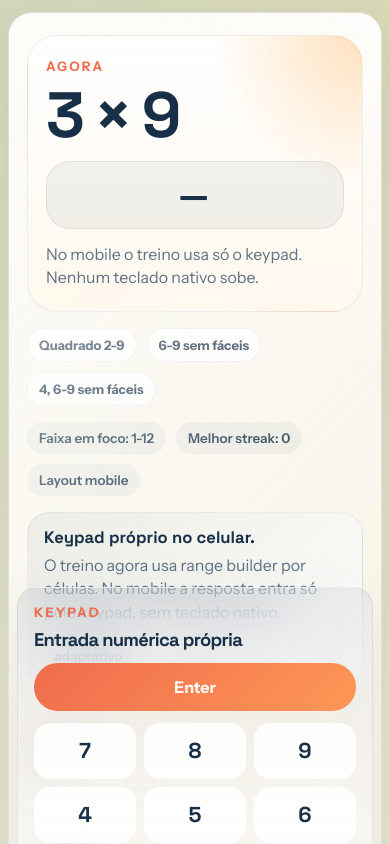
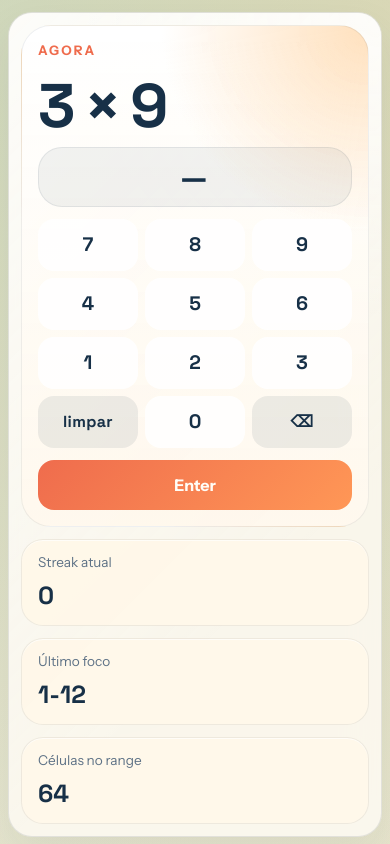
Before and after one commit to osdeving/tomartabuada-js, a React (Vite) app: page / in a window 390 px wide. Shown: the top 844 px of the page. Built offline with nearby package versions, Linux system fonts and the light colour scheme.

Commit message:
Refine mobile calculator flow

```diff
--- a/src/App.jsx
+++ b/src/App.jsx
@@ -18,8 +18,7 @@ import {
   pickNextQuestion,
 } from "./lib/training";
 
-const MOBILE_LAYOUT_QUERY = "(max-width: 920px), (pointer: coarse)";
-const APP_STATE_VERSION = 1;
+const APP_STATE_VERSION = 2;
 const KEYPAD_ROWS = [
   ["7", "8", "9"],
   ["4", "5", "6"],
@@ -28,12 +27,6 @@ const KEYPAD_ROWS = [
 ];
 const ALL_FACT_IDS = FACTS.map((fact) => fact.id);
 const ALL_FACT_ID_SET = new Set(ALL_FACT_IDS);
-const DEFAULT_FEEDBACK = {
-  tone: "neutral",
-  title: "Keypad próprio no celular.",
-  detail:
-    "O treino agora usa range builder por células. No mobile a resposta entra só pelo keypad, sem teclado nativo.",
-};
 const RANGE_PRESETS = [
   {
     id: "core-2-9",
@@ -141,7 +134,7 @@ function loadAppState() {
       progress: createDefaultProgress(),
       question: null,
       answerBuffer: "",
-      feedback: DEFAULT_FEEDBACK,
+      feedback: null,
       lastQuestionId: "",
     };
   }
@@ -154,7 +147,7 @@ function loadAppState() {
         progress: createDefaultProgress(),
         question: null,
         answerBuffer: "",
-        feedback: DEFAULT_FEEDBACK,
+        feedback: null,
         lastQuestionId: "",
       };
     }
@@ -165,8 +158,12 @@ function loadAppState() {
         ? parsed.progress
         : parsed;
     const progress = normalizeProgress(rawProgress);
+    const isCurrentSessionVersion =
+      parsed &&
+      typeof parsed === "object" &&
+      parsed.version === APP_STATE_VERSION;
     const session =
-      parsed && typeof parsed === "object" && "session" in parsed
+      isCurrentSessionVersion && "session" in parsed
         ? parsed.session
         : null;
 
@@ -192,7 +189,7 @@ function loadAppState() {
                   ? session.feedback.meta
                   : undefined,
             }
-          : DEFAULT_FEEDBACK,
+          : null,
       lastQuestionId:
         typeof session?.lastQuestionId === "string" ? session.lastQuestionId : "",
     };
@@ -201,7 +198,7 @@ function loadAppState() {
       progress: createDefaultProgress(),
       question: null,
       answerBuffer: "",
-      feedback: DEFAULT_FEEDBACK,
+      feedback: null,
       lastQuestionId: "",
     };
   }
@@ -289,13 +286,6 @@ function App() {
   const [answerBuffer, setAnswerBuffer] = useState(initialState.answerBuffer);
   const [feedback, setFeedback] = useState(initialState.feedback);
   const [dragSelection, setDragSelection] = useState(null);
-  const [isCompactLayout, setIsCompactLayout] = useState(() => {
-    if (typeof window === "undefined") {
-      return false;
-    }
-
-    return window.matchMedia(MOBILE_LAYOUT_QUERY).matches;
-  });
 
   const questionStartRef = useRef(0);
   const lastQuestionIdRef = useRef(initialState.lastQuestionId);
@@ -627,24 +617,6 @@ function App() {
   }, [answerBuffer, feedback, progress, question]);
 
   useEffect(() => {
-    if (typeof window === "undefined") {
-      return undefined;
-    }
-
-    const media = window.matchMedia(MOBILE_LAYOUT_QUERY);
-    const sync = () => setIsCompactLayout(media.matches);
-
-    sync();
-    media.addEventListener("change", sync);
-    window.addEventListener("resize", sync);
-
-    return () => {
-      media.removeEventListener("change", sync);
-      window.removeEventListener("resize", sync);
-    };
-  }, []);
-
-  useEffect(() => {
     if (question || !progress.selectedFactIds.length) {
       return;
     }
@@ -735,7 +707,6 @@ function App() {
     .slice(0, 6);
   const smartSelection = getSmartFactorSelection(progress);
   const smartSelectionFactIds = getFactIdsForFactors(smartSelection);
-  const mobilePresetRows = RANGE_PRESETS.slice(0, 3);
   const recentHistory = progress.history.slice(0, 16);
   const rangePreviewFactIds = dragSelection
     ? buildFactIdsForRectangle(dragSelection.anchor, dragSelection.current)
@@ -743,10 +714,11 @@ function App() {
   const rangePreviewFactIdSet = new Set(rangePreviewFactIds);
   const allSelected = progress.selectedFactIds.length === ALL_FACT_IDS.length;
   const selectionMessage = dragSelection
-      ? dragSelection.mode === "paint"
+    ? dragSelection.mode === "paint"
       ? `Pintando ${rangePreviewFactIds.length} células`
       : `Apagando ${rangePreviewFactIds.length} células`
     : "Arraste para pintar bloco. Comece em célula ativa para apagar um bloco.";
+  const hasFeedback = Boolean(feedback?.title && feedback?.detail);
 
   function getLineState(factIds) {
     const activeCount = factIds.filter((factId) => selectedFactIdSet.has(factId)).length;
@@ -767,11 +739,10 @@ function App() {
       <header className="panel hero-panel">
         <div className="hero-copy">
           <p className="eyebrow">Tabuada Sprint</p>
-          <h1>Treino adaptativo com range builder de verdade.</h1>
+          <h1>Abra e já saia respondendo.</h1>
           <p className="hero-text">
-            O escopo voltou para a matriz 10x10 no estilo range builder: arrasta
-            para pintar uma área, toca para podar células específicas e o motor
-            de repetição só trabalha dentro desse conjunto.
+            Monte seu range na matriz, responda em sequência e deixe o treino
+            insistir automaticamente nas contas que ainda não encaixaram.
           </p>
 
           <div className="hero-actions">
@@ -969,22 +940,6 @@ function App() {
               <span className="status-pill">
                 Melhor streak: {progress.bestStreak}
               </span>
-              <span className="status-pill">
-                Layout {isCompactLayout ? "mobile" : "desktop"}
-              </span>
-            </div>
-
-            <div className="mobile-practice-toolbar">
-              {mobilePresetRows.map((preset) => (
-                <button
-                  key={`mobile-${preset.id}`}
-                  className="mobile-preset-chip"
-                  type="button"
-                  onClick={() => applyPreset(preset)}
-                >
-                  {preset.label}
-                </button>
-              ))}
             </div>
 
             <div className="question-card">
@@ -995,48 +950,6 @@ function App() {
               <div className="answer-display" aria-live="polite">
                 {answerBuffer || "—"}
               </div>
-              <p className="question-hint">
-                {isCompactLayout
-                  ? "No mobile o treino usa só o keypad. Nenhum teclado nativo sobe."
-                  : "Teclado físico funciona. O keypad também aceita clique."}
-              </p>
-            </div>
-
-            <div className={`feedback-card is-${feedback.tone}`}>
-              <div>
-                <strong>{feedback.title}</strong>
-                <p>{feedback.detail}</p>
-              </div>
-              <span className="feedback-meta">{feedback.meta ?? "adaptativo"}</span>
-            </div>
-
-            <div className="micro-metrics">
-              <article className="micro-card">
-                <span className="metric-label">Streak atual</span>
-                <strong>{progress.currentStreak}</strong>
-              </article>
-              <article className="micro-card">
-                <span className="metric-label">Último foco</span>
-                <strong>{focusBand?.label ?? "1-12"}</strong>
-              </article>
-              <article className="micro-card">
-                <span className="metric-label">Células no range</span>
-                <strong>{progress.selectedFactIds.length}</strong>
-              </article>
-            </div>
-
-            <div className="keypad-shell">
-              <div className="keypad-header">
-                <div>
-                  <p className="eyebrow">Keypad</p>
-                  <h3>Entrada numérica própria</h3>
-                </div>
-
-                <button className="submit-button" type="button" onClick={submitAnswer}>
-                  Enter
-                </button>
-              </div>
-
               <div className="keypad-grid">
                 {KEYPAD_ROWS.flat().map((key) => {
                   const label =
@@ -1068,6 +981,38 @@ function App() {
                   );
                 })}
               </div>
+              <button
+                className="submit-button submit-button-block"
+                type="button"
+                onClick={submitAnswer}
+              >
+                Enter
+              </button>
+            </div>
+
+            {hasFeedback ? (
+              <div className={`feedback-card is-${feedback.tone}`}>
+                <div>
+                  <strong>{feedback.title}</strong>
+                  <p>{feedback.detail}</p>
+                </div>
+                <span className="feedback-meta">{feedback.meta ?? "adaptativo"}</span>
+              </div>
+            ) : null}
+
+            <div className="micro-metrics">
+              <article className="micro-card">
+                <span className="metric-label">Streak atual</span>
+                <strong>{progress.currentStreak}</strong>
+              </article>
+              <article className="micro-card">
+                <span className="metric-label">Último foco</span>
+                <strong>{focusBand?.label ?? "1-12"}</strong>
+              </article>
+              <article className="micro-card">
+                <span className="metric-label">Células no range</span>
+                <strong>{progress.selectedFactIds.length}</strong>
+              </article>
             </div>
           </section>
         </section>
--- a/src/styles.css
+++ b/src/styles.css
@@ -104,7 +104,6 @@ button {
 .question-card,
 .feedback-card,
 .micro-card,
-.keypad-shell,
 .summary-card,
 .band-row,
 .fact-row,
@@ -146,7 +145,6 @@ h3 {
 }
 
 .hero-text,
-.question-hint,
 .feedback-card p,
 .summary-meta,
 .metric-meta,
@@ -473,28 +471,13 @@ h3 {
   gap: 16px;
 }
 
-.mobile-practice-toolbar {
-  display: none;
-  flex-wrap: wrap;
-  gap: 10px;
-}
-
-.mobile-preset-chip {
-  border: 0;
-  padding: 10px 14px;
-  border-radius: 999px;
-  background: rgba(255, 255, 255, 0.82);
-  color: var(--text);
-  font-size: 0.88rem;
-  font-weight: 700;
-  box-shadow: inset 0 0 0 1px rgba(23, 48, 71, 0.08);
-}
-
 .status-strip {
   gap: 10px;
 }
 
 .question-card {
+  display: grid;
+  gap: 18px;
   padding: 28px;
   border-radius: var(--radius-xl);
   background:
@@ -525,10 +508,6 @@ h3 {
   font-size: clamp(2.6rem, 4vw, 4rem);
   font-weight: 700;
   letter-spacing: 0.08em;
-}
-
-.question-hint {
-  margin-top: 14px;
 }
 
 .feedback-card {
@@ -585,26 +564,16 @@ h3 {
   font-size: 1.55rem;
 }
 
-.keypad-shell {
-  padding: 22px;
-  border-radius: var(--radius-xl);
-  background: linear-gradient(180deg, rgba(23, 48, 71, 0.08), rgba(255, 255, 255, 0.9));
-  border: 1px solid rgba(23, 48, 71, 0.08);
-}
-
-.keypad-header {
-  display: flex;
-  align-items: center;
-  justify-content: space-between;
-  gap: 12px;
-  margin-bottom: 16px;
-}
-
 .submit-button {
   padding: 14px 22px;
   background: linear-gradient(135deg, var(--accent), #ff9756);
   color: #fffdf7;
   font-weight: 700;
+  touch-action: manipulation;
+}
+
+.submit-button-block {
+  width: 100%;
 }
 
 .keypad-grid {
@@ -756,7 +725,8 @@ h3 {
 @media (max-width: 920px) {
   .app-shell {
     width: min(100%, calc(100% - 20px));
-    padding: 12px 0 calc(24px + 356px + var(--safe-bottom));
+    gap: 16px;
+    padding: 12px 0 24px;
   }
 
   .hero-panel,
@@ -790,6 +760,8 @@ h3 {
   .arena-panel {
     display: flex;
     flex-direction: column;
+    gap: 12px;
+    padding: 12px;
   }
 
   .range-grid {
@@ -821,18 +793,18 @@ h3 {
   }
 
   .question-card {
-    padding: 22px 18px;
+    gap: 12px;
+    padding: 16px;
   }
 
   .question-value {
-    font-size: clamp(3rem, 13vw, 4.5rem);
-    margin-bottom: 16px;
+    font-size: clamp(2.85rem, 13vw, 4.25rem);
+    margin: 0;
   }
 
   .feedback-card,
   .band-row,
   .fact-row,
-  .keypad-header,
   .section-heading {
     flex-direction: column;
     align-items: flex-start;
@@ -845,40 +817,19 @@ h3 {
   }
 
   .status-strip {
-    order: 4;
-  }
-
-  .mobile-practice-toolbar {
-    display: flex;
-    order: 3;
+    display: none;
   }
 
   .question-card {
     order: 1;
   }
 
-  .keypad-shell {
+  .feedback-card {
     order: 2;
   }
 
-  .feedback-card {
-    order: 5;
-  }
-
   .micro-metrics {
-    order: 6;
-  }
-
-  .keypad-shell {
-    position: fixed;
-    left: 10px;
-    right: 10px;
-    bottom: calc(8px + var(--safe-bottom));
-    z-index: 40;
-    margin-top: 0;
-    max-width: calc(100vw - 20px);
-    box-shadow: var(--shadow);
-    backdrop-filter: blur(20px);
+    order: 3;
   }
 
   .band-track {
@@ -894,7 +845,7 @@ h3 {
 @media (max-width: 640px) {
   .app-shell {
     width: min(100%, calc(100% - 16px));
-    padding-bottom: calc(20px + 340px + var(--safe-bottom));
+    padding-bottom: 20px;
   }
 
   .hero-metrics,
@@ -925,40 +876,28 @@ h3 {
   }
 
   .question-value {
-    font-size: clamp(2.7rem, 17vw, 4rem);
+    font-size: clamp(2.6rem, 17vw, 3.85rem);
   }
 
   .answer-display {
-    min-height: 68px;
-    font-size: 2.2rem;
+    min-height: 60px;
+    font-size: 1.95rem;
   }
 
   .keypad-grid {
-    gap: 8px;
+    gap: 7px;
   }
 
   .keypad-key {
-    min-height: 56px;
+    min-height: 52px;
     border-radius: 16px;
-    font-size: 1.35rem;
-  }
-
-  .keypad-shell {
-    left: 8px;
-    right: 8px;
-    bottom: calc(6px + var(--safe-bottom));
-    max-width: calc(100vw - 16px);
-    padding: 16px;
-    border-radius: 20px;
-  }
-
-  .keypad-header {
-    margin-bottom: 12px;
+    font-size: 1.22rem;
   }
 
   .submit-button {
-    width: 100%;
+    min-height: 50px;
     justify-content: center;
+    border-radius: 16px;
   }
 
   .feedback-card {
@@ -968,9 +907,4 @@ h3 {
   .micro-card {
     padding: 14px 16px;
   }
-
-  .mobile-preset-chip {
-    font-size: 0.82rem;
-    padding: 9px 12px;
-  }
 }
```
